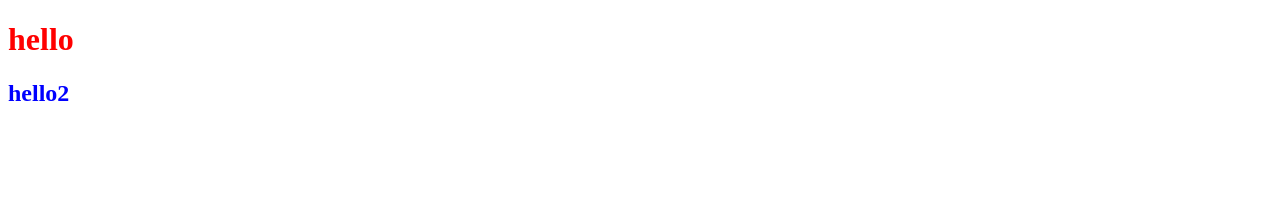
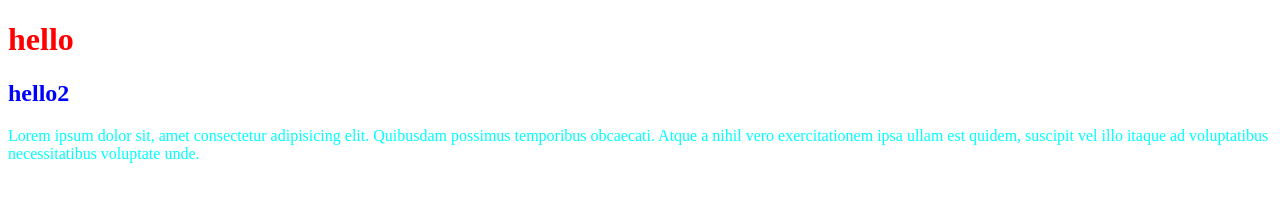
Before and after one commit to ruslan87kg/gitfolder, a plain HTML site: page index.html in a window 1280 px wide. Drawn offline with Linux system fonts and the light colour scheme.

Commit message:
add color

```diff
--- a/index.html
+++ b/index.html
@@ -10,5 +10,11 @@
   <body>
     <header><h1>hello</h1></header>
     <h2>hello2</h2>
+    <p>
+      Lorem ipsum dolor sit, amet consectetur adipisicing elit. Quibusdam
+      possimus temporibus obcaecati. Atque a nihil vero exercitationem ipsa
+      ullam est quidem, suscipit vel illo itaque ad voluptatibus necessitatibus
+      voluptate unde.
+    </p>
   </body>
 </html>
--- a/style.css
+++ b/style.css
@@ -4,3 +4,6 @@ h1 {
 h2 {
   color: blue;
 }
+p {
+  color: aqua;
+}
```
